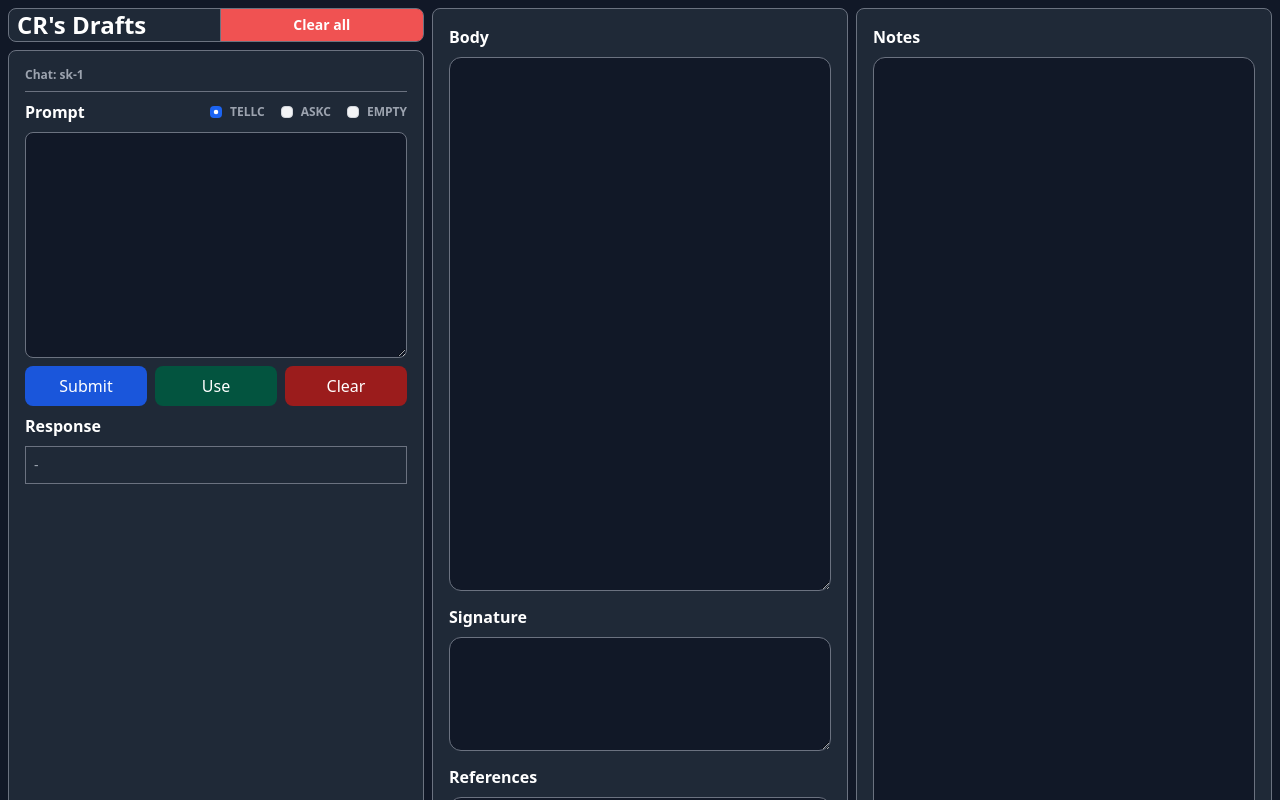
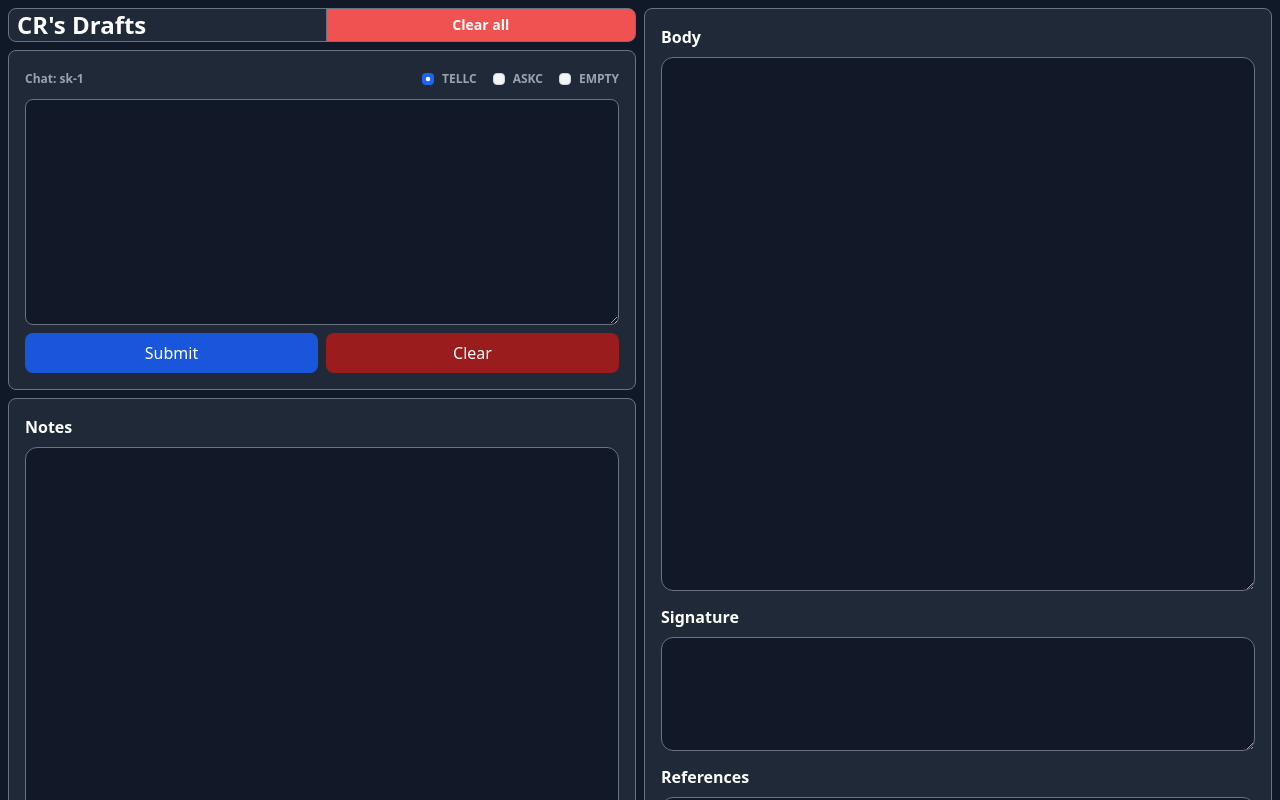
Before and after one commit to SanchezPepe/canner-drafts, a Nuxt app: page /1 in a window 1280 px wide. Shown: the top 800 px of the page. Built offline with nearby package versions, Linux system fonts and the light colour scheme.

Commit message:
Update layout and styling in [token].vue

```diff
--- a/pages/[token].vue
+++ b/pages/[token].vue
@@ -1,10 +1,10 @@
 <template>
-  <div class="grid grid-cols-3 gap-2 min-h-screen bg-gray-900 p-2">
+  <div class="grid grid-cols-2 gap-2 min-h-screen bg-gray-900 p-2">
     <!-- Left panel -->
-    <div class="flex flex-col">
+    <div class="flex flex-col space-y-2">
       <!-- Logo and checkboxes -->
       <div
-        class="flex w-full mb-2 bg-gray-800 text-white text-2xl font-semibold whitespace-nowrap rounded-lg border-gray-500 border"
+        class="flex w-full bg-gray-800 text-white text-2xl font-semibold whitespace-nowrap rounded-lg border-gray-500 border"
       >
         <p class="flex-1 ml-2 w-1/4 self-center border-r border-gray-500">
           CR's Drafts
@@ -17,24 +17,21 @@
           Clear all
         </button>
       </div>
+
       <!-- Chat -->
-      <div
-        class="flex-1 h-full border border-gray-500 rounded-lg bg-gray-800 text-white p-4"
-      >
+      <div class="border border-gray-500 rounded-lg bg-gray-800 text-white p-4">
+        <!-- Header -->
         <div class="flex flex-row items-center space-x-2">
           <label for="header" class="flex grow font-bold text-xs text-gray-400">
             Chat: {{ chat.key }}
           </label>
-          <div v-if="loading" class="loading-spinner"></div>
-        </div>
 
-        <hr class="my-2 border-gray-500" />
-
+          <!-- Prompt -->
           <div class="flex">
-          <!-- Prompt -->
-          <label for="header" class="font-bold"> Prompt </label>
             <!-- Radiogrup with label tell or ask a customer -->
-          <div class="flex justify-end space-x-4 items-center w-full py-1 ml-1">
+            <div
+              class="flex justify-end space-x-4 items-center w-full py-1 ml-1"
+            >
               <!-- Tell a customer -->
               <label
                 :key="option.value"
@@ -60,8 +57,13 @@
             </div>
           </div>
 
+          <div v-if="loading" class="loading-spinner"></div>
+        </div>
+
+        <!-- Options -->
+
+        <!-- Prompt -->
         <div class="flex my-2">
-          <!-- Prompt -->
           <textarea
             class="w-full p-3 text-sm text-white border border-gray-500 rounded-lg bg-gray-900 focus:ring-blue-500 focus:border-blue-500"
             v-model="chat.input"
@@ -70,20 +72,15 @@
           />
         </div>
 
-        <!-- copy to clipboard button -->
-        <div class="grid grid-cols-3 gap-2 mt-2">
+        <!-- Buttons -->
+        <div class="grid grid-cols-2 gap-2 mt-2">
           <button
             @click="fetchGpt3Response"
             class="inline-flex items-center p-2 font-medium justify-center text-white bg-blue-700 rounded-lg focus:ring-4 focus:ring-blue-200 hover:bg-blue-800"
           >
             Submit
           </button>
-          <button
-            @click="useChat"
-            class="inline-flex items-center p-2 font-medium justify-center text-white bg-green-800 rounded-lg focus:ring-4 focus:ring-red-200 hover:bg-green-800"
-          >
-            Use
-          </button>
+
           <button
             @click="clearChat"
             class="inline-flex items-center p-2 font-medium justify-center text-white bg-red-800 rounded-lg focus:ring-4 focus:ring-red-200 hover:bg-red-800"
@@ -101,19 +98,22 @@
             <li>{{ index }} - {{ value }}</li>
           </ul>
         </div> -->
+      </div>
 
-        <!-- Response -->
-        <div class="mt-2">
-          <label class="font-bold"> Response </label>
-          <p
-            class="mt-2 text-sm text-gray-400 border border-gray-500 p-2"
-            v-html="chat.response.message"
-          ></p>
-        </div>
+      <!-- Case notes -->
+      <div
+        class="border flex-1 h-full border-gray-500 rounded-lg bg-gray-800 text-white p-4"
+      >
+        <label class="font-bold"> {{ notes.label }} </label>
+        <textarea
+          v-model="notes.text"
+          :rows="notes.rows"
+          class="w-full h-[95%] p-4 rounded-xl my-2 text-sm text-white bg-gray-900 border-1 border-gray-500 focus:ring-0"
+        ></textarea>
       </div>
     </div>
 
-    <!-- Middle panel -->
+    <!-- Right panel -->
     <div
       class="border border-gray-500 rounded-lg bg-gray-800 text-white p-4 flex flex-col"
     >
@@ -141,21 +141,6 @@
         >
           Clear
         </button>
-      </div>
-    </div>
-
-    <!-- Right panel -->
-    <div class="flex flex-col">
-      <!-- Case notes -->
-      <div
-        class="border flex-1 h-full border-gray-500 rounded-lg bg-gray-800 text-white p-4"
-      >
-        <label class="font-bold"> {{ notes.label }} </label>
-        <textarea
-          v-model="notes.text"
-          :rows="notes.rows"
-          class="w-full h-[95%] p-4 rounded-xl my-2 text-sm text-white bg-gray-900 border-1 border-gray-500 focus:ring-0"
-        ></textarea>
       </div>
     </div>
   </div>
@@ -263,6 +248,7 @@ export default {
         })
         .finally(() => {
           state.loading = false;
+          useChat();
         });
     }
 
```
Also changed, not shown: 1 other file (tests, documents, lock files or other folders). Lines whose indentation alone changed are shown as unchanged.
